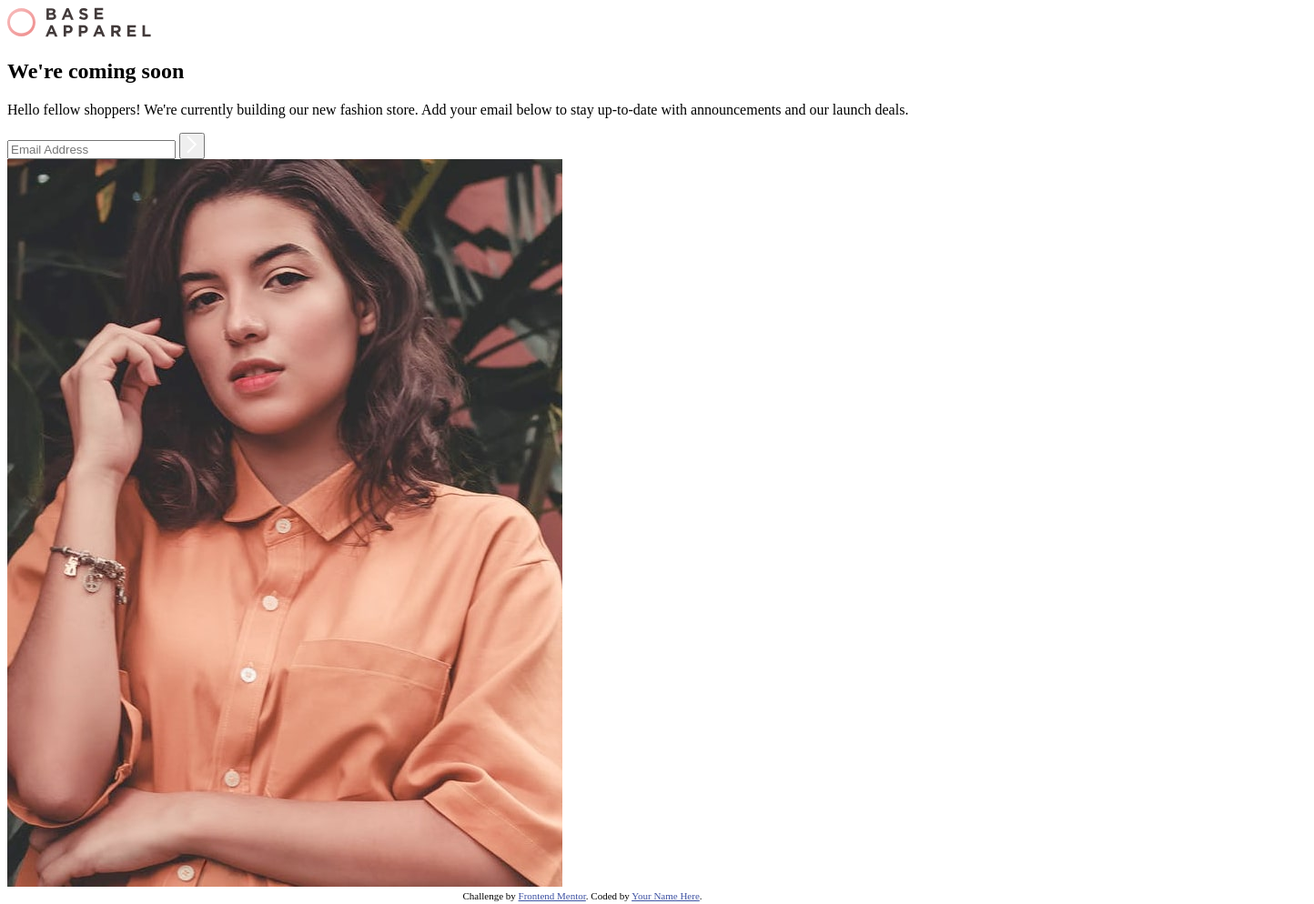
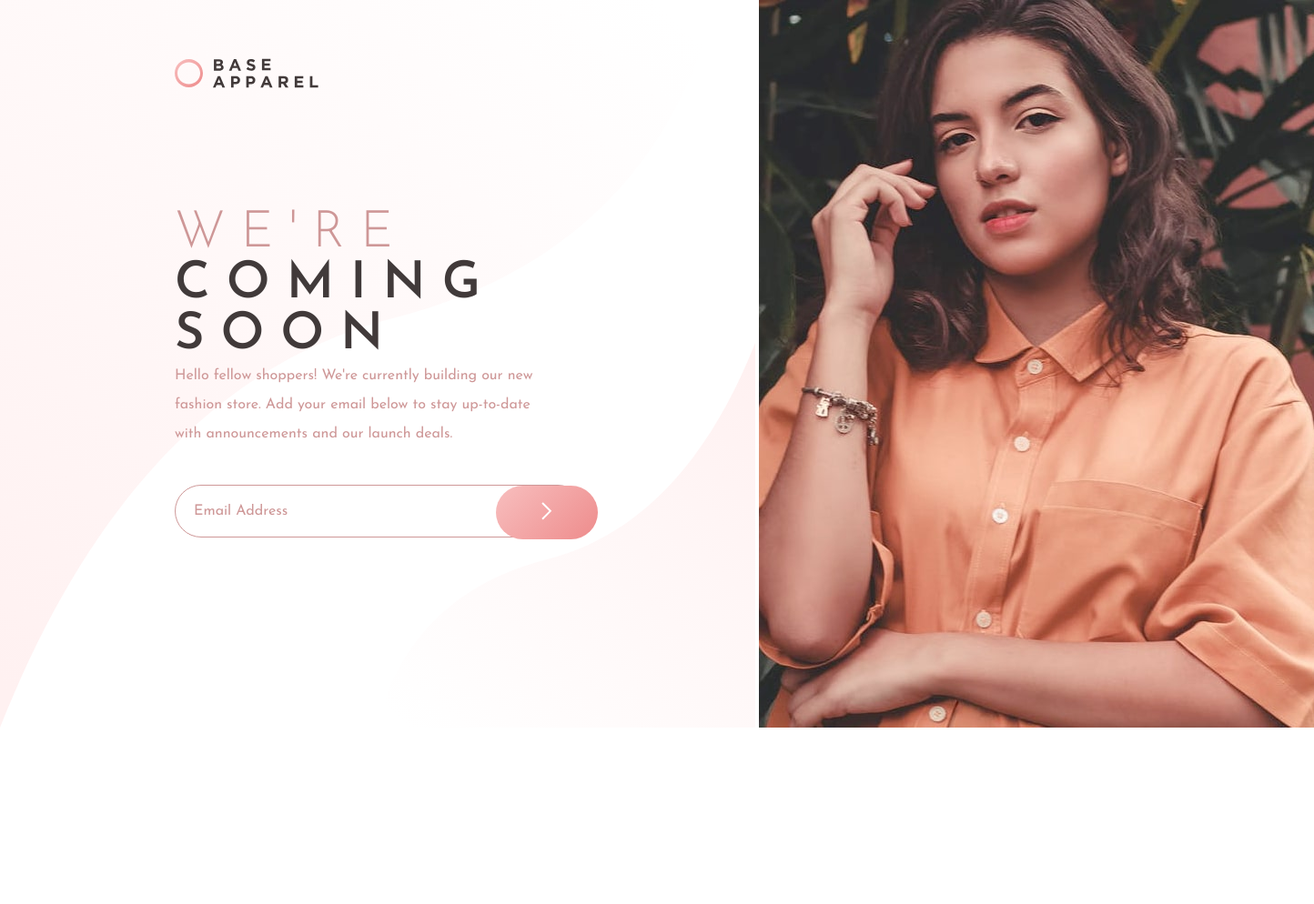
Before and after one commit to Daniela25-bot/mi-primer-proyecto, a plain HTML site: page index.html in a window 1280 px wide. Shown: the whole page at 91% size, 1444 px wide, since content can reach past the window. After the commit the page ends 804 px from the top, so only its background shows below. Drawn offline with Linux system fonts and the light colour scheme.

Commit message:
agregando estilos

```diff
--- a/index.html
+++ b/index.html
@@ -5,6 +5,10 @@
   <meta name="viewport" content="width=device-width, initial-scale=1.0"> <!-- displays site properly based on user's device -->
 
   <link rel="icon" type="image/png" sizes="32x32" href="./images/favicon-32x32.png">
+  <link rel="stylesheet" href="./styles/global.css">
+  <link rel="preconnect" href="https://fonts.googleapis.com">
+  <link rel="preconnect" href="https://fonts.gstatic.com" crossorigin>
+  <link href="https://fonts.googleapis.com/css2?family=Josefin+Sans:ital,wght@0,100..700;1,100..700&display=swap" rel="stylesheet">
 
   <title>Frontend Mentor | Base Apparel coming soon page</title>
 
@@ -20,9 +24,17 @@
     <section class="text-section">
       <img src="./images/logo.svg" alt="un logo que dice base apparel">
 
-      <h1>
-        <span class="title-one">We're</span>
-        <span class="title-two">coming soon</span>
+     <div class="text-presentation">
+       <h1>
+        <span class="title-one">W e ' r e</span>
+        <span class="title-two">
+          <span style="display: block;">
+            c o m i n g
+          </span>
+          <span>
+            s o o n
+          </span>
+        </span>
       </h1>
 
       <p>
@@ -30,21 +42,22 @@
         Add your email below to stay up-to-date with announcements and our launch deals.
       </p>
 
-      <div>
+      <div class="email-input">
         <input type="email" name="" id="" placeholder="Email Address">
         <button>
           <img src="./images/icon-arrow.svg" alt="">
         </button>
       </div>
+     </div>
     </section>
     <section class="img-section">
       <img src="./images/hero-desktop.jpg" alt="una modelo posando con un vestido de moda">
     </section>
   </main>
 
-    <footer class="attribution">
+    <!-- <footer class="attribution">
       Challenge by <a href="https://www.frontendmentor.io?ref=challenge">Frontend Mentor</a>.
       Coded by <a href="#">Your Name Here</a>.
-    </footer>
+    </footer> -->
 </body>
 </html>
--- /dev/null
+++ b/styles/global.css
@@ -0,0 +1,89 @@
+* {
+    font-family: "Josefin Sans", sans-serif;
+    font-optical-sizing: auto;
+    font-style: normal;
+    font-size: 16px;
+    box-sizing: border-box;
+    padding: 0;
+    margin: 0;
+}
+
+body {
+    width: 100%;
+    height: 100dvh;
+}
+
+main {
+    display: flex;
+}
+
+.text-section {
+    width: 100%;
+    background-image: url("../images/bg-pattern-desktop.svg");
+    background-repeat: no-repeat;
+    background-attachment: fixed;
+    background-color: linear-gradient(135deg, hsl(0, 80%, 86%), hsl(0, 74%, 74%));
+    padding: 64px 192px;
+}
+
+.text-presentation {
+    margin-top: 128px;
+}
+
+h1 span {
+    font-size: 3.5rem;
+    text-transform: uppercase;
+}
+
+.title-one {
+    font-weight: 300;
+    display: block;
+    color: hsl(0, 36%, 70%);
+}
+
+.title-two {
+    font-weight: 600;
+    color: hsl(0, 6%, 24%);
+}
+
+p {
+    width: 400px;
+    color: hsl(0, 36%, 70%);
+    line-height: 2;
+}
+
+.img-section img {
+    height: 100dvh;
+}
+
+.email-input {
+    border: 1px solid hsl(0, 36%, 70%);
+    border-radius: 50px;
+    width: 450px;
+    padding: 10px;
+    margin-top: 40px;
+    position: relative;
+}
+
+.email-input input {
+    border: none;
+    width: 90%;
+    padding: 10px;
+    outline: none;
+}
+
+.email-input input::placeholder {
+    color: hsl(0, 36%, 70%);
+}
+
+.email-input button {
+    padding: 10px 24px;
+    height: 3.7rem;
+    width: 7rem;
+    border-radius: 50px;
+    position: absolute;
+    top: 0;
+    right: -16px;
+    border: none;
+    background-image: linear-gradient(135deg, hsl(0, 80%, 86%), hsl(0, 74%, 74%));
+}
```
